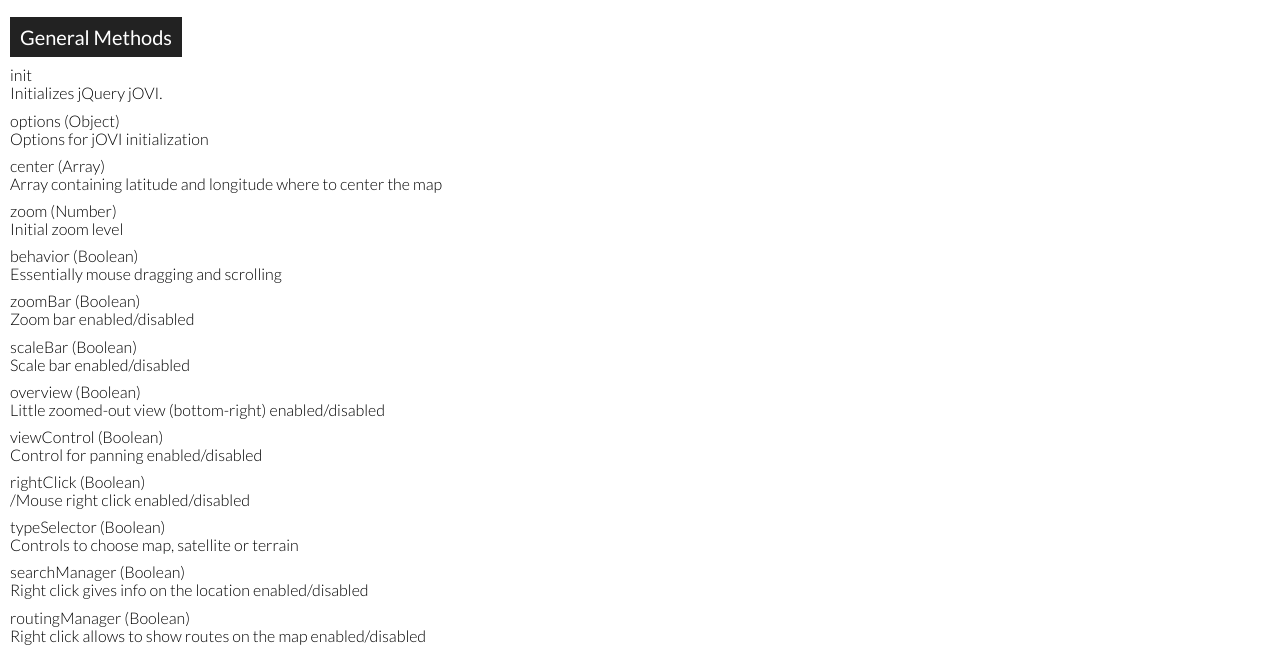
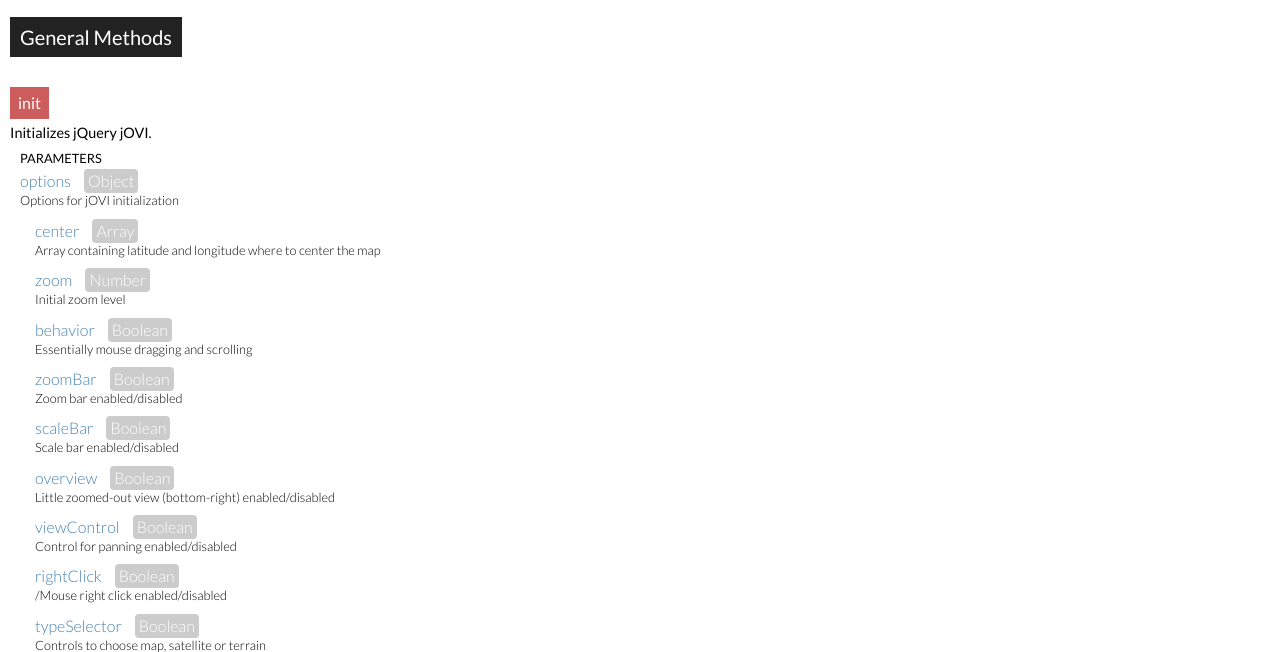
Before and after one commit to mmarcon/jOVI, a plain HTML site: page docs.html in a window 1280 px wide. Shown: the part 109-761 px from the top of the page. Drawn offline with nearby package versions, Linux system fonts and the light colour scheme; a web font is replaced by a local one.

Commit message:
First styling for docs.

```diff
--- a/css/jovi.css
+++ b/css/jovi.css
@@ -129,3 +129,57 @@
 	right: -5px;
 	background-image: url(../images/right.png);
 }
+
+/*Documentation*/
+section.method-group {
+    margin-bottom: 40px;
+}
+
+dl.methods h5 {
+    margin-top: 20px;
+    color: #fff;
+    background-color: #cd5c5c;
+    display: inline-block;
+    padding: 8px;
+    font-weight: 400;
+    margin-bottom: 5px;
+}
+
+dl.methods p.method-description {
+    font-size: 90%;
+    font-weight: 400;
+}
+
+dl.methods h6,
+dl.methods dl.parameters {
+    padding-left: 10px;
+}
+
+dl.methods h6 {
+    font-size: 80%;
+    font-weight: 400;
+    text-transform: uppercase;
+    margin-bottom: 5px;
+}
+
+dl.parameters dt {
+    color: #4682b4;
+}
+
+span.parameter-type,
+span.option-type {
+    display: inline-block;
+    border-radius: 4px;
+    background-color: #ccc;
+    color: #fff;
+    padding: 4px;
+    margin-left: 10px;
+}
+
+dl.parameters p.parameter-description {
+    font-size: 80%;
+}
+
+dl.options {
+    padding-left: 15px;
+}
--- a/docs.html
+++ b/docs.html
@@ -29,21 +29,22 @@
 		</section>
 	</script>
 	<script type="text/html" id="method_tpl">
-			<dt><%=name%></dt>
+			<dt><h5><%=name%></h5></dt>
 			<dd>
 				<p class="method-description"><%=description%></p>
+				<h6>Parameters</h6>
 				<dl class="parameters"></dl>
 			</dd>
 	</script>
 	<script type="text/html" id="parameter_tpl">
-			<dt><%=name%> (<%=type%>)</dt>
+			<dt><%=name%> <span class="parameter-type"><%=type%></span></dt>
 			<dd>
 				<p class="parameter-description"><%=description%></p>
 				<dl class="options"></dl>
 			</dd>
 	</script>
 	<script type="text/html" id="option_tpl">
-			<dt><%=name%> (<%=type%>)</dt>
+			<dt><%=name%> <span class="option-type"><%=type%></span></dt>
 			<dd>
 				<p class="option-description"><%=description%></p>
 			</dd>
```
